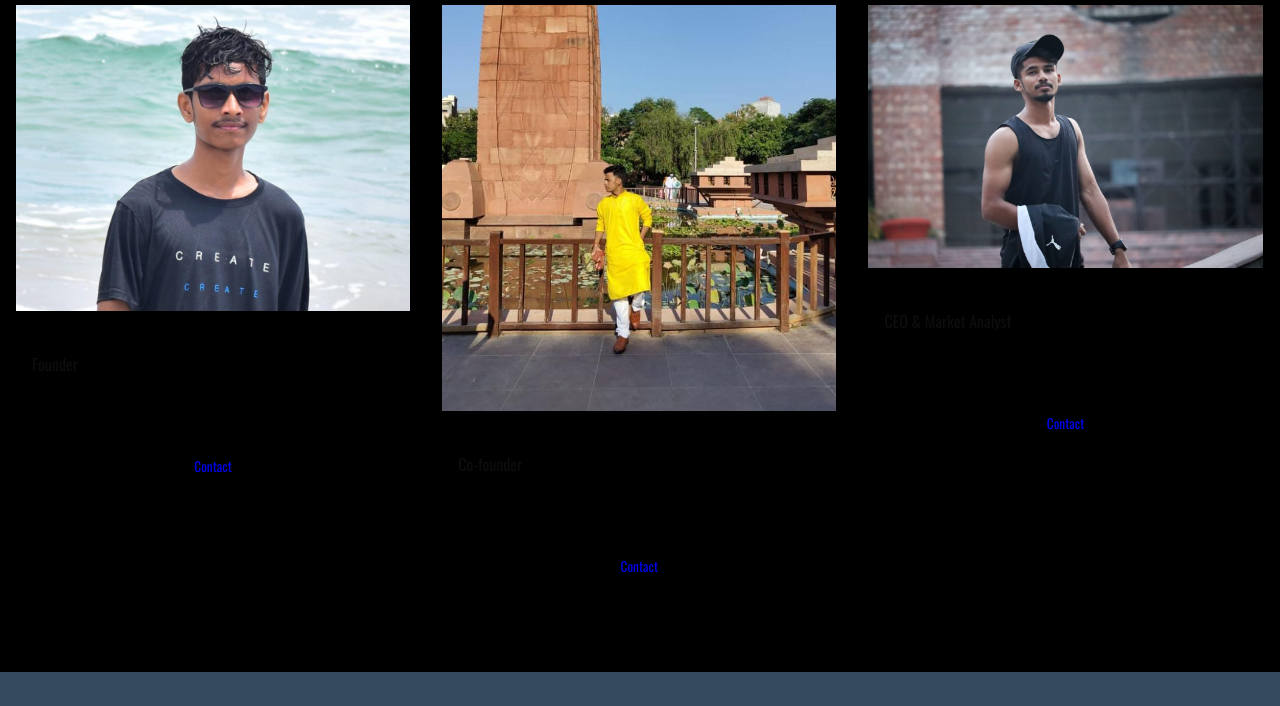
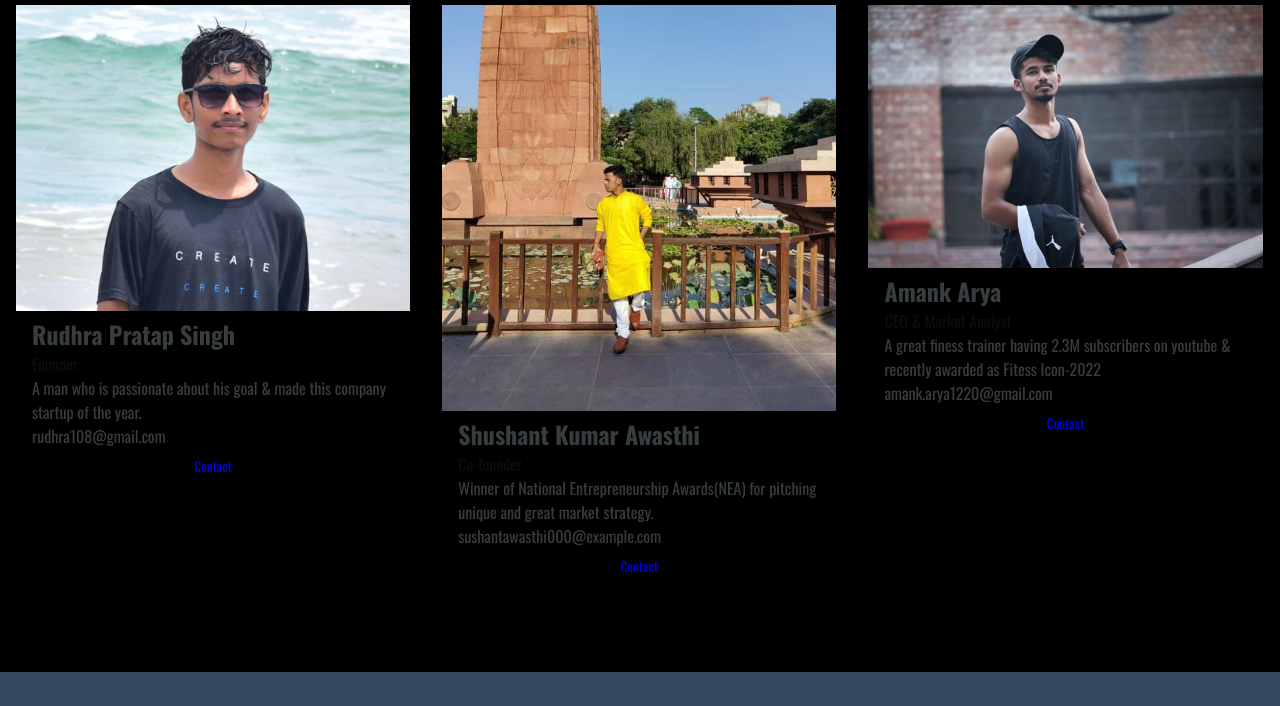
Before and after one commit to awasthi108/Fitness-Website, a plain HTML site: page K22RT-18,19,35/MINEGYM/index.html in a window 1280 px wide. Shown: the part 3988-4694 px from the top of the page. Drawn offline with nearby package versions, Linux system fonts and the light colour scheme.

Commit message:
Update style2.css
Changed font color.

```diff
--- a/K22RT-18,19,35/MINEGYM/style2.css
+++ b/K22RT-18,19,35/MINEGYM/style2.css
@@ -185,6 +185,7 @@ footer{
 
 .container {
 	padding: 0 16px;
+	color: #373D3F;
 }
 .container::after, .row::after {
 	content: "";
```
